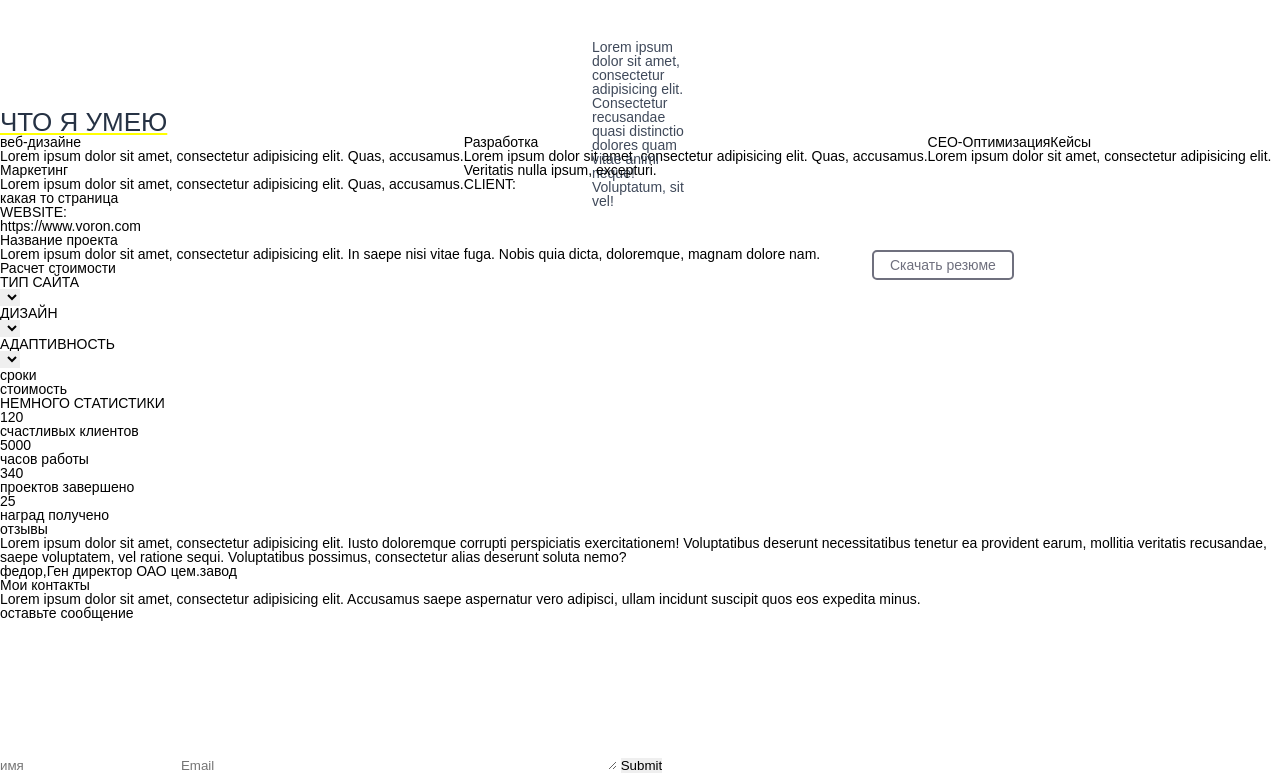
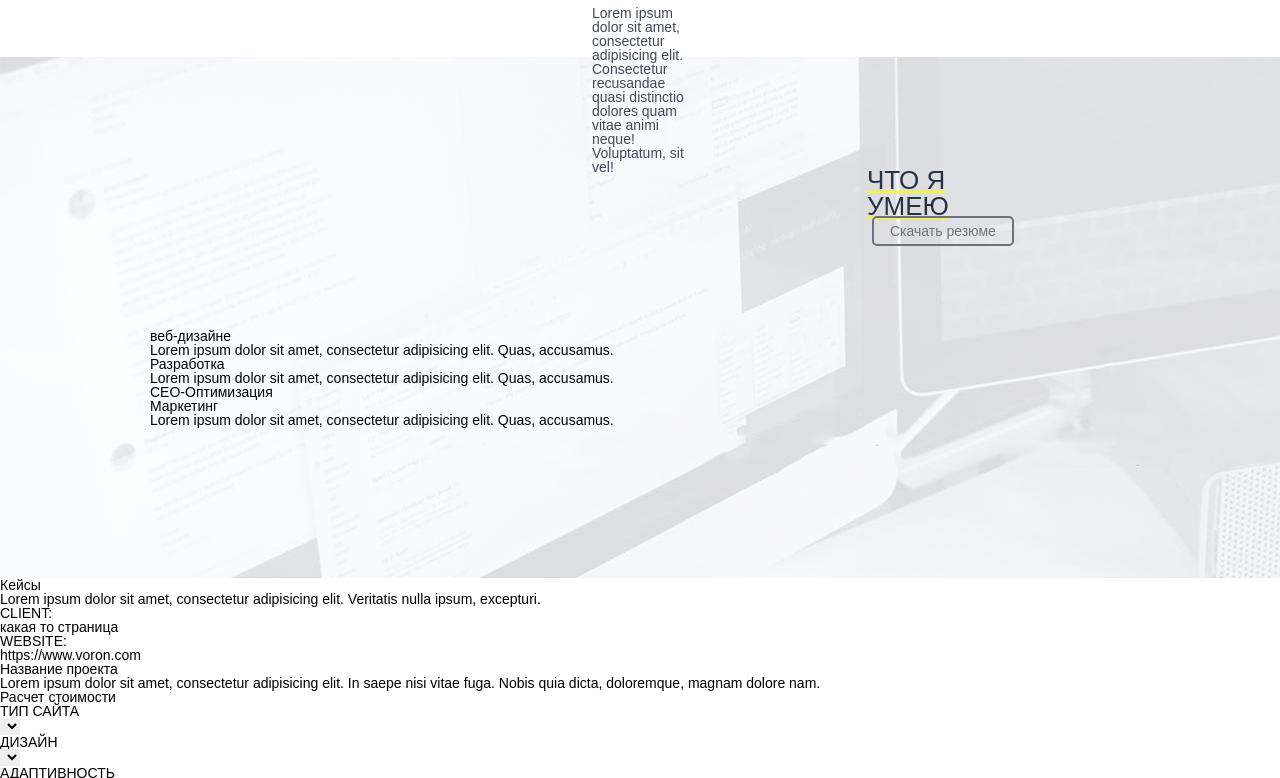
Before and after one commit to Krasi41/Krasi41.github.io, a plain HTML site: page source/index.html in a window 1280 px wide. Shown: the part 1423-2201 px from the top of the page. Drawn offline with Linux system fonts and the light colour scheme.

Commit message:
Add files via upload

```diff
--- a/source/css/style.css
+++ b/source/css/style.css
@@ -1,52 +1,60 @@
-body{
+body {
     font-family: Arial, sans-serif;
 }
-nav{
+
+nav {
     width: 100%;
     height: 60px;
     background: #344051;
 }
-.logo{
-    color:white;
+
+.logo {
+    color: white;
     font-size: 28px;
     line-height: 60px;
     padding-left: 388px;
     float: left;
 }
-.menu{
-    float:left;
+
+.menu {
+    float: left;
     padding-left: 432px;
 }
-.menu li{
-    float:left;
+
+.menu li {
+    float: left;
     line-height: 60px;
     color: white;
     margin-right: 40px;
     font-size: 16;
-    text-transform: uppercase
+    text-transform: uppercase;
 }
-.main{
+
+.main {
     width: 100%;
     height: calc(100% - 60px);
-    background: url(../img/boy.png) 90% 100%/auto 85% no-repeat ,url(../img/bg.jpg) center/cover no-repeat;
+    background: url(../img/boy.png) 90% 100%/auto 85% no-repeat, url(../img/bg.jpg) center/cover no-repeat;
 }
-.title__container{
+
+.title__container {
     float: left;
     margin: 432px 0px 0px 404px;
     color: #2c384a;
     text-align: center;
 }
 
-.title__container h1{
+.title__container h1 {
     font-size: 60px;
     font-weight: bold;
 }
-.title__container h4{
+
+.title__container h4 {
     margin-top: 40px;
     font-size: 22px;
     color: 79818d
 }
-.title__container input{
+
+.title__container input {
     height: 40px;
     text-align: center;
     border: 2px solid #6d7682;
@@ -57,54 +65,67 @@ nav{
     padding: 0px 16px;
     margin: 58px 14px 0px 14 px;
 }
-.logo2{
+
+.logo2 {
     font-size: 22px;
     margin: 107px 0px 0px 897px;
     text-transform: uppercase;
     text-decoration: underline;
     color: #263244;
+
 }
-.main2{
-    height:203px;
-    background: url(../img/%D1%84%D0%BE%D1%82%D0%BA%D0%B0.jpg) center no-repeat ;
+
+.main2 {
+    height: 203px;
+    background: url(../img/%D1%84%D0%BE%D1%82%D0%BA%D0%B0.jpg) center no-repeat;
+    display: block;
+    margin-top: 58px;
 }
-.title__container2{
+
+.title__container2 {
     float: center;
-    padding: 322px 592px;
+    padding: 230px 592px;
     color: #3f495a;
 }
-.title__container2 p{
+
+.title__container2 p {
     margin-top: 44px;
+
 }
-.title__container2 input{
+
+.title__container2 input {
     height: 30px;
-
     text-align: center;
-    border: 2px  solid #6f707e;
+    border: 2px solid #6f707e;
     background: none;
     border-radius: 5px;
     color: #6f707e;
     font-size: 14px;
     padding: 0px 16px;
     margin: 42px 280px
+}
+.destroy{
+    height: 521px;
+    width: 100%;
+    background: url(../img/kt.jpg);
+    float: left;
+    margin-top: 290px;
+}
+.preview {
+    font-size: 26px;
+    text-decoration: underline;
+    margin:110px 867px;
+    color: #263244;
+    text-decoration-color: yellow;
+    float: left;
+}
+.main3 {
+    padding-left: 150px;
+    float: left;
+    display: flex;
+}
+.title__conteiner3 p{
+    text-align: center;
+    float:left;
 
 }
-.preview{
-    font-size:26px;
-    text-decoration: underline;
-    margin-top: 400px;
-
-    color:#263244;
-    text-decoration-color: yellow;
-}
-.main3 {
-   width: 100%;
-     background: url(../img/kt.jpg);
-}
-
-.title__conteiner3 li{
-    width: 100%
-    font-size: 17px;
-    float: left;
-
-}
--- a/source/index.html
+++ b/source/index.html
@@ -60,28 +60,28 @@
 
 
 
-
+       <section class="destroy">
 
     <div class="preview">ЧТО Я УМЕЮ</div>
 
         <div class="main3"><div class="title__conteiner3">
-            <ul>
-                <li>веб-дизайне
-                <p>Lorem ipsum dolor sit amet, consectetur adipisicing elit. Quas, accusamus.</p></li>
-                <li>Разработка
+             <ul>
+                <li>веб-дизайне</li>
+                <p>Lorem ipsum dolor sit amet, consectetur adipisicing elit. Quas, accusamus.</p>
+                <li>Разработка</li>
 
-                <p>Lorem ipsum dolor sit amet, consectetur adipisicing elit. Quas, accusamus.</p></li>
+                <p>Lorem ipsum dolor sit amet, consectetur adipisicing elit. Quas, accusamus.</p>
 
                 <li>CEO-Оптимизация</li>
-                <li>Маркетинг
-                <p>Lorem ipsum dolor sit amet, consectetur adipisicing elit. Quas, accusamus.</p></li>
+                <li>Маркетинг</li>
+                <p>Lorem ipsum dolor sit amet, consectetur adipisicing elit. Quas, accusamus.</p>
 
                 </ul>
                 </div>
 
 
             </div>
-
+    </section>
 
 
 
```
